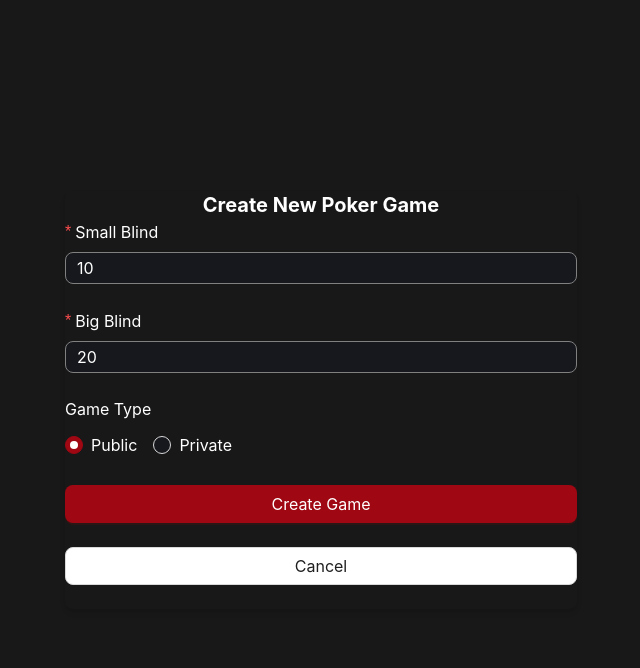
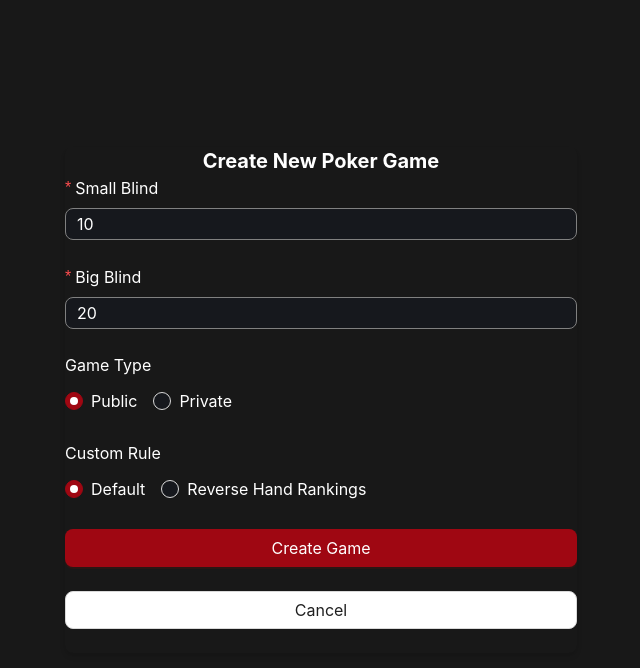
Before and after one commit to GlichPoker/Glich_Poker_Frontend, a Next.js app: page /main/create-lobby in a window 1280 px wide. Shown: the top 668 px of the page, without its empty margins (319-959 px from the left). Built offline with nearby package versions, Linux system fonts and the light colour scheme; no server answers; sample sign-in values are in the browser's storage; what @ant-design/nextjs-registry would draw is missing.

Commit message:
add custom rule setting #41

```diff
--- a/app/components/main/lobbyList.tsx
+++ b/app/components/main/lobbyList.tsx
@@ -13,21 +13,23 @@ const LobbyList = () => {
     const router = useRouter();
     const [lobbies, setLobbies] = useState<any[]>([]);
     const [loading, setLoading] = useState<boolean>(false);
+    const [errorMessage, setErrorMessage] = useState<string | null>(null);
+    const [messageApi, contextHolder] = message.useMessage();
 
-
+    // Fetch lobbies on mount
     useEffect(() => {
         const fetchLobbies = async () => {
             setLoading(true);
             try {
                 const response = await axios.get(`${baseURL}/game/allGames`, {
                     headers: {
-                        Authorization: `Bearer ${localStorage.getItem('token')}`,
+                        Authorization: `Bearer ${localStorage.getItem("token")}`,
                     },
                 });
                 setLobbies(response.data);
             } catch (error) {
-                message.error('Failed to load lobbies');
-                console.error(error);
+                console.error("Failed to fetch lobbies:", error);
+                setErrorMessage("Failed to load lobbies");
             } finally {
                 setLoading(false);
             }
@@ -35,6 +37,17 @@ const LobbyList = () => {
 
         fetchLobbies();
     }, []);
+
+    // Show error message in a safe way (React 18 + AntD v5 compliant)
+    useEffect(() => {
+        if (errorMessage) {
+            messageApi.open({
+                type: "error",
+                content: errorMessage,
+            });
+            setErrorMessage(null);
+        }
+    }, [errorMessage, messageApi]);
 
     if (loading) {
         return (
@@ -46,9 +59,9 @@ const LobbyList = () => {
 
     return (
         <div className="w-full min-h-full bg-[#181818] p-4">
+            {contextHolder}
             <div className="flex flex-wrap gap-4 bg-[#181818]">
-                {lobbies.map((lobby) => {
-                    return (
+                {lobbies.map((lobby) => (
                     <Card
                         key={lobby.sessionId}
                         className="w-[300px] overflow-hidden rounded-lg bg-[#2e2e2e] text-white"
@@ -60,21 +73,25 @@ const LobbyList = () => {
                                 >
                                     Join
                                 </Button>
-                                </div>
+                            </div>,
                         ]}
                     >
                         <Meta
-                                title={<span>Game Room {lobby.sessionId}</span>}  // Game Room ID
+                            title={<span>Game Room {lobby.sessionId}</span>}
                             description={
                                 <div className="text-sm text-white">
-                                        <div><strong>Owner:</strong> {lobby.owner?.username ?? ""}</div>
-                                        <div><strong>Status:</strong> {lobby.roundRunning ? "Round Running" : "Waiting for Players"}</div>
+                                    <div>
+                                        <strong>Owner:</strong> {lobby.owner?.username ?? ""}
+                                    </div>
+                                    <div>
+                                        <strong>Status:</strong>{" "}
+                                        {lobby.roundRunning ? "Round Running" : "Waiting for Players"}
+                                    </div>
                                 </div>
                             }
                         />
                     </Card>
-                    );
-                })}
+                ))}
             </div>
         </div>
     );
--- a/app/lobby/[id]/page.tsx
+++ b/app/lobby/[id]/page.tsx
@@ -86,7 +86,7 @@ const LobbyPage = () => {
         if (!lobbyId || !currentUser) return;
 
         try {
-            // 1. 먼저 quit 요청
+            //request to quit endpoint
             const quitResponse = await fetch(`${baseURL}/game/quit`, {
                 method: 'POST',
                 headers: {
@@ -103,6 +103,7 @@ const LobbyPage = () => {
                 throw new Error('Failed to leave the game room');
             }
 
+            // request to delete endpoint
             setTimeout(async () => {
                 if (playerCount <= 1 && isHost && gameState === GameState.PRE_GAME) {
                     const deleteResponse = await fetch(`${baseURL}/game/delete?sessionId=${lobbyId}&userId=${currentUser.id}`, {
--- a/app/main/create-lobby/page.tsx
+++ b/app/main/create-lobby/page.tsx
@@ -43,8 +43,21 @@ const CreateGame = () => {
     }
 
     try {
-      const { smallBlind, bigBlind } = values;
+      const { smallBlind, bigBlind, customRule } = values;
 
+      const defaultOrder = [
+        "HIGHCARD",
+        "ONEPAIR",
+        "TWOPAIR",
+        "THREEOFKIND",
+        "STRAIGHT",
+        "FLUSH",
+        "FULLHOUSE",
+        "FOUROFKIND",
+        "STRAIGHTFLUSH",
+        "ROYALFLUSH"
+      ];
+      const order = customRule === "reverse" ? [...defaultOrder].reverse() : defaultOrder;
 
       const response = await axios.post(
         `${baseURL}/game/create`,
@@ -55,6 +68,8 @@ const CreateGame = () => {
             initialBalance: 1000,
             smallBlind: parseInt(smallBlind),
             bigBlind: parseInt(bigBlind),
+            descending: customRule !== "reverse",
+            order
           },
         },
         {
@@ -75,6 +90,7 @@ const CreateGame = () => {
         messageApi.error('Network or request error');
       }
     }
+
   };
 
   return (
@@ -88,7 +104,7 @@ const CreateGame = () => {
             form={form}
             layout="vertical"
             onFinish={handleCreateGame}
-            initialValues={{ smallBlind: 10, bigBlind: 20, gameType: "public" }}
+            initialValues={{ smallBlind: 10, bigBlind: 20, gameType: "public", customRule: "default" }}
           >
             <Form.Item
               label="Small Blind"
@@ -113,6 +129,13 @@ const CreateGame = () => {
               >
                 <Radio value="public">Public</Radio>
                 <Radio value="private">Private</Radio>
+              </Radio.Group>
+            </Form.Item>
+
+            <Form.Item label="Custom Rule" name="customRule">
+              <Radio.Group>
+                <Radio value="default">Default</Radio>
+                <Radio value="reverse">Reverse Hand Rankings</Radio>
               </Radio.Group>
             </Form.Item>
 
```
Lines whose indentation alone changed are shown as unchanged.
